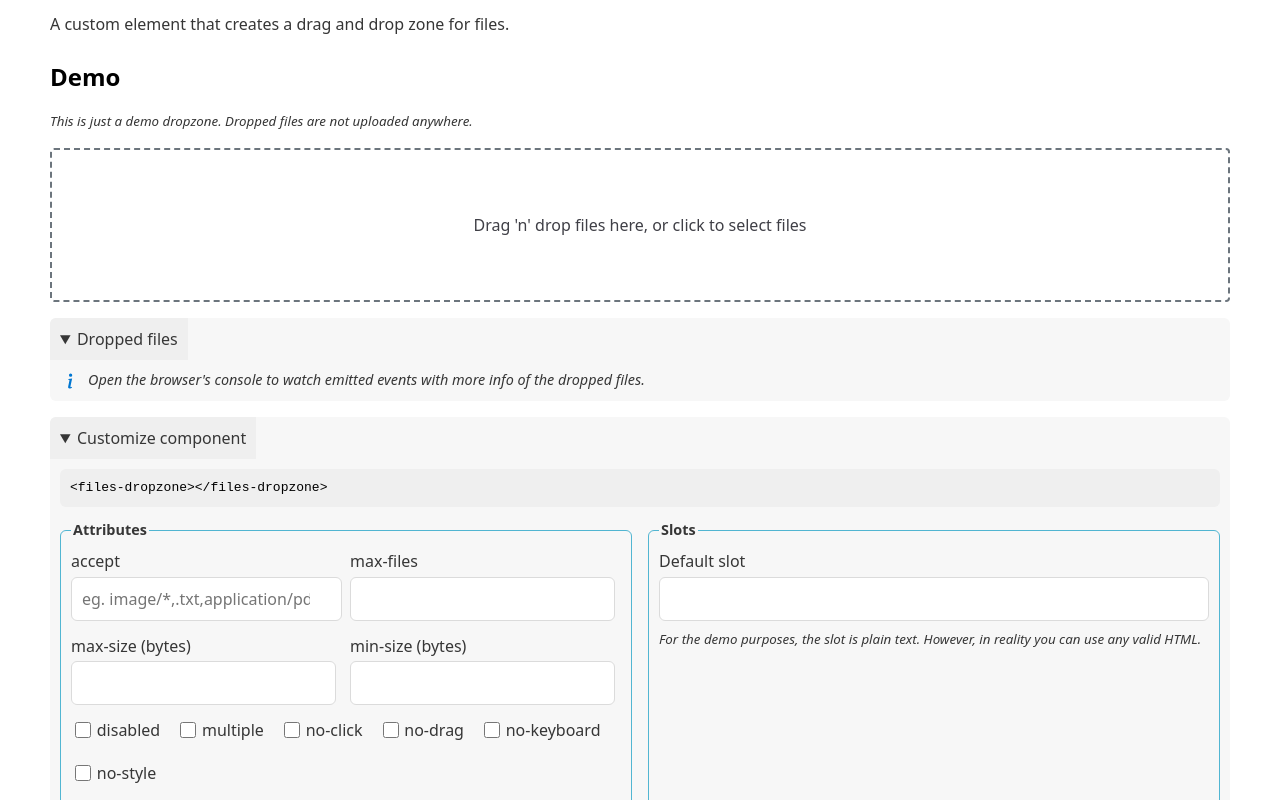
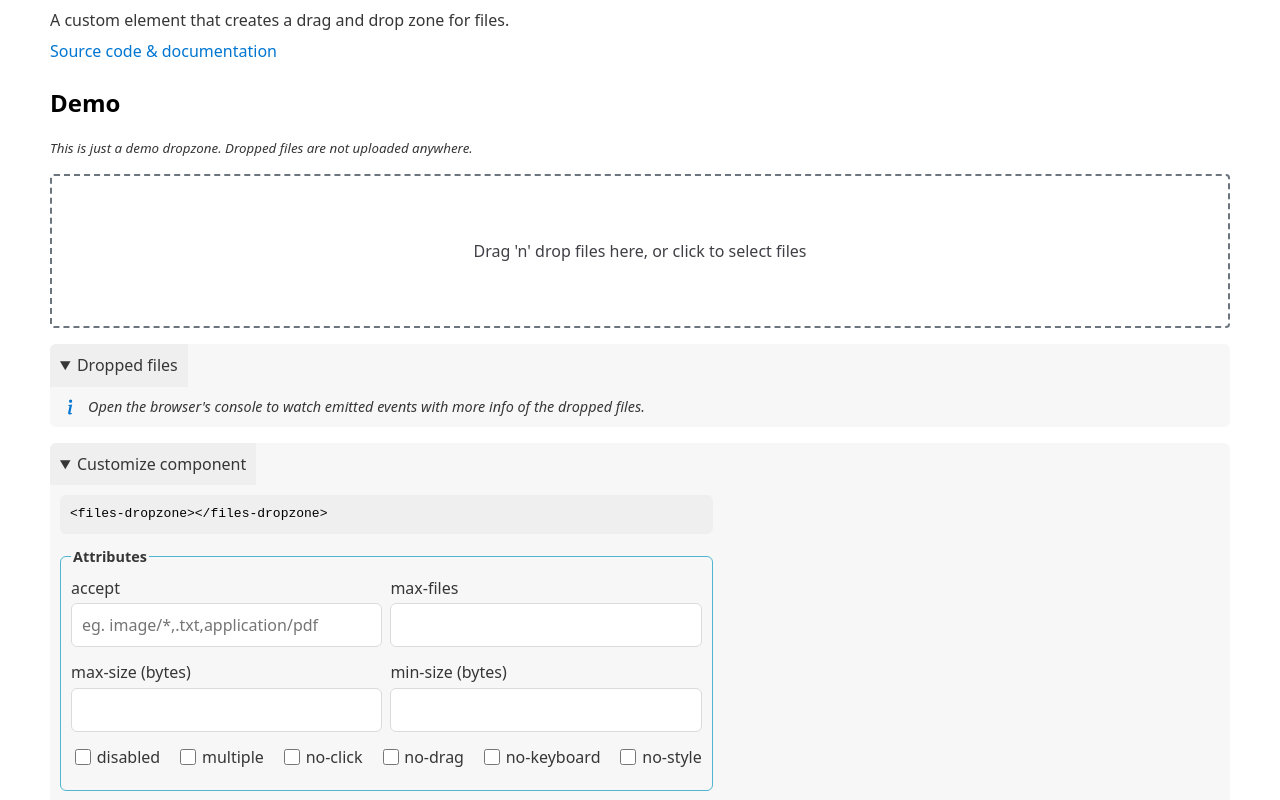
Before and after one commit to georapbox/files-dropzone-element, a website built with Parcel: page docs/index.html in a window 1280 px wide. Shown: the part 76-876 px from the top of the page. Built offline with nearby package versions, Linux system fonts and the light colour scheme; files whose address does not match are found by name.

Commit message:
Update demo

```diff
--- a/docs/css/main.css
+++ b/docs/css/main.css
@@ -42,6 +42,14 @@
   display: none !important;
 }
 
+.component-description p {
+  margin: 0 0 0.5rem 0;
+}
+
+.component-description p:last-child {
+  margin-bottom: 0;
+}
+
 .form-row {
   display: flex;
   flex-wrap: wrap;
@@ -55,19 +63,11 @@
   flex-direction: column;
 }
 
-form {
-  display: flex;
-  flex-wrap: wrap;
-  gap: 1rem;
-}
-
-form fieldset {
-  flex: 1;
-  min-width: 200px;
-}
-
 form input[type="text"],
+form input[type="number"],
 form textarea {
+  width: 100%;
+  min-width: 150px;
   margin-right: 0;
 }
 
@@ -128,7 +128,7 @@ form input[type="checkbox"] {
 
 .dropped-files__show-all {
   display: block;
-  margin: 0 0 1rem 0;
+  margin: 0.5rem 0 0 0;
   font-size: 0.9rem;
 }
 
--- a/docs/index.html
+++ b/docs/index.html
@@ -25,7 +25,10 @@
 
     <h1>&lt;files-dropzone&gt;</h1>
 
-    <p>A custom element that creates a drag and drop zone for files.</p>
+    <div class="component-description">
+      <p>A custom element that creates a drag and drop zone for files.</p>
+      <p><a href="https://github.com/georapbox/files-dropzone-element" target="_blank" rel="noreferrer noopener">Source code &amp; documentation</a></p>
+    </div>
 
     <h2 data-hide="no-js">Demo</h2>
 
@@ -139,7 +142,7 @@
             <div class="form-col">
               <label for="slot">Default slot</label>
               <input type="text" id="slot" name="slot" data-slot="default">
-              <p style="margin-top: 0;"><small><em>For the demo purposes, the slot is plain text. However, in reality you can use any valid HTML.</em></small></p>
+              <p style="margin: 0;"><small><em>For the demo purposes, the slot is plain text. However, in reality you can use any valid HTML.</em></small></p>
             </div>
           </div>
         </fieldset>
@@ -150,9 +153,6 @@
       </button>
     </details>
 
-    <h2>Source</h2>
-    <p>Source code and documentation can be found in <a href="https://github.com/georapbox/files-dropzone-element" target="_blank" rel="noreferrer noopener">Github repository</a>.</p>
-
     <h2>License</h2>
     <p>Licensed under the <a href="https://georapbox.mit-license.org/@2023" target="_blank" rel="noreferrer noopener">The MIT License (MIT)</a></p>
   </div>
```
